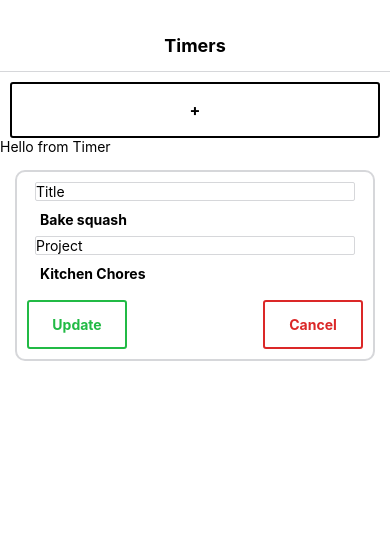
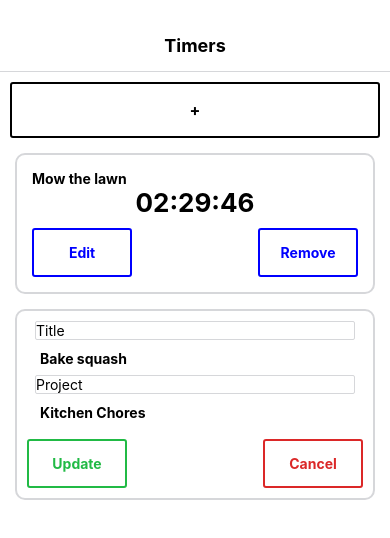
Before and after one commit to MateuszRostkowski/TimeTrackingApp, a React Native app: screen / in a window 390 px wide. Shown: the top 538 px of the page. Built offline with nearby package versions, Linux system fonts and the light colour scheme.

Commit message:
add styled components to Timer component

```diff
--- a/components/Timer.js
+++ b/components/Timer.js
@@ -1,6 +1,50 @@
 import React from 'react'
+import styled from 'styled-components/native'
 import { Text } from 'react-native'
 
-const Timer = () => <Text>Hello from Timer</Text>
+import TimerButton from './TimerButton'
+import { millisecondsToHuman } from '../utils/TimerUtils'
+
+const TimerContainer = styled.View`
+  background-color: #fff;
+  border: 2px solid #d6d7da;
+  border-radius: 10px;
+  padding: 15px;
+  margin: 15px;
+  margin-bottom: 0;
+`
+
+const Title = styled.Text`
+  font-size: 14px;
+  font-weight: bold;
+`
+
+const ElapsedTime = styled.Text`
+  font-size: 26px;
+  font-weight: bold;
+  text-align: center;
+  padding: 0 15px;
+`
+
+const ButtonGroup = styled.View`
+  flex-direction: row;
+  justify-content: space-between;
+`
+
+const Timer = ({ title, project, elapsed }) => {
+  const elapsedString = millisecondsToHuman(elapsed)
+
+  return (
+    <TimerContainer>
+      <Title>{title}</Title>
+      <Text>{project}</Text>
+      <ElapsedTime>{elapsedString}</ElapsedTime>
+      <ButtonGroup>
+        <TimerButton color="blue" small title="Edit" />
+        <TimerButton color="blue" small title="Remove" />
+      </ButtonGroup>
+    </TimerContainer>
+  )
+}
 
 export default Timer
```
